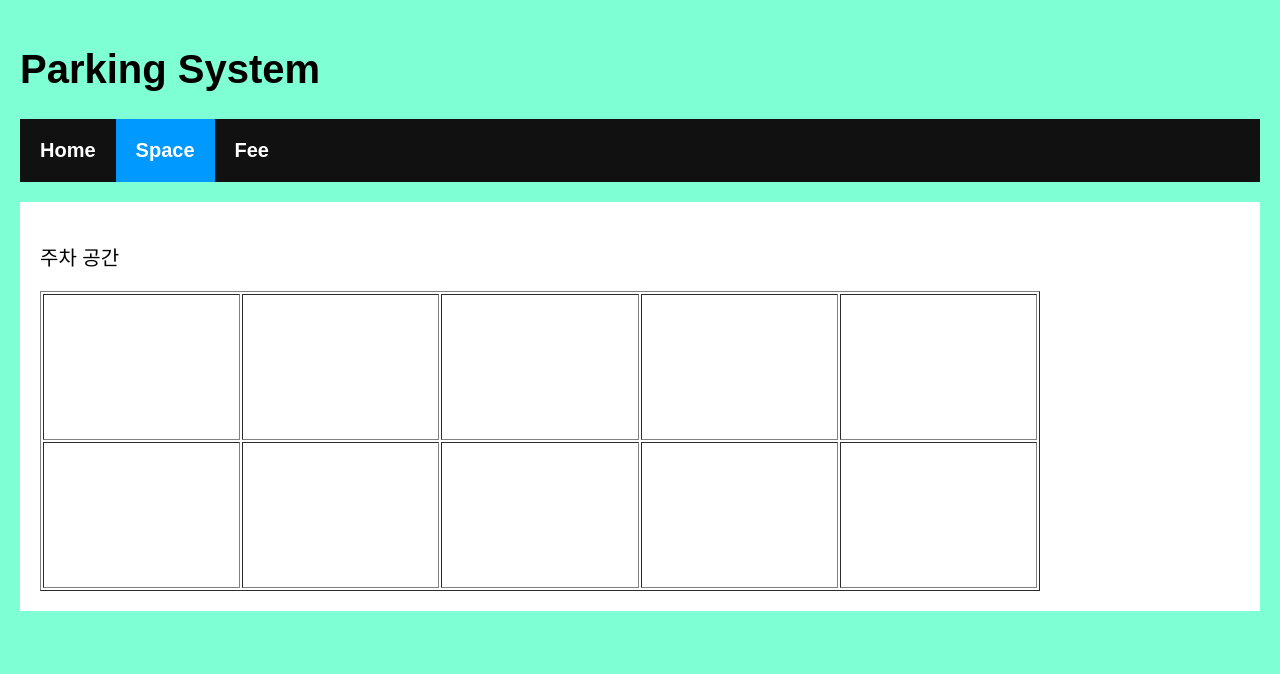
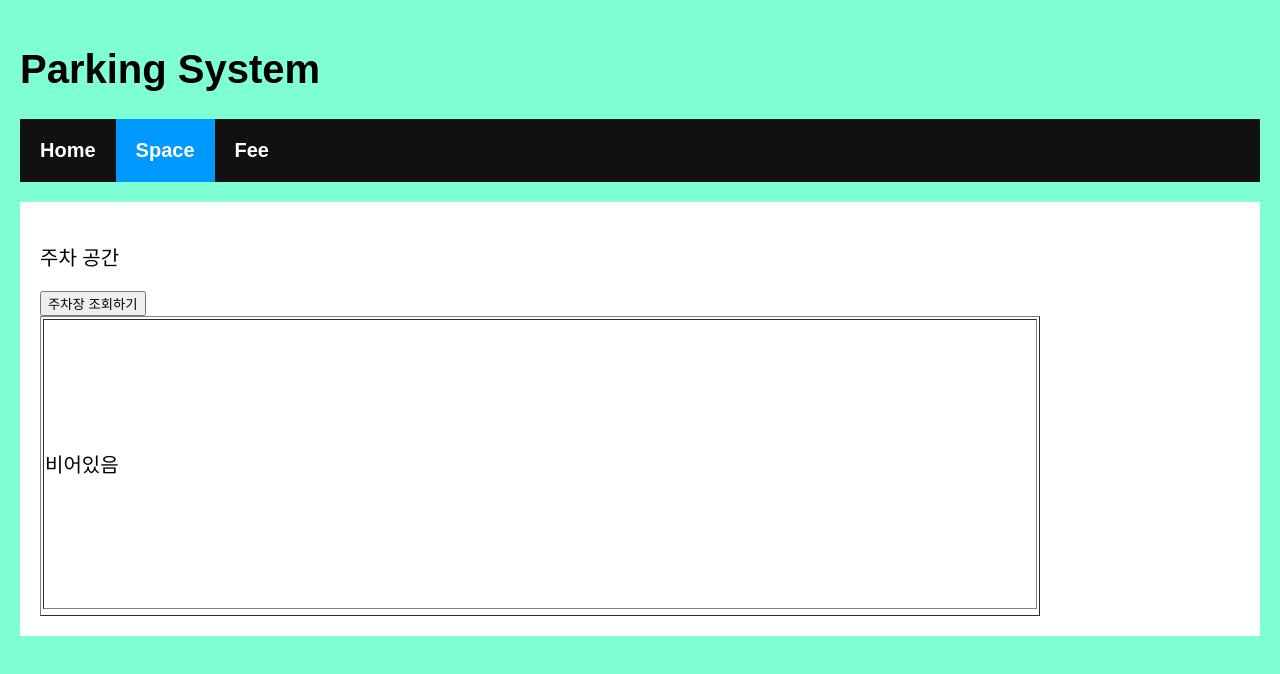
Before and after one commit to mincheol-creator/ParkingSystem, a React (Create React App) app in the folder parkingsystem/: page /#/space in a window 1280 px wide. Shown: the top 674 px of the page. Built offline with nearby package versions, Linux system fonts and the light colour scheme.

Commit message:
insert update 구현중

```diff
--- a/parkingsystem/src/Home.jsx
+++ b/parkingsystem/src/Home.jsx
@@ -32,7 +32,7 @@ class Home extends Component {
             })
             .then(returnData => {
               if (returnData.data.message) {
-                alert("Update OK");
+                alert(changenumber + "번 주차장 사용합니다.");
               } else {
                 alert("오류");
               }
--- a/parkingsystem/src/Space.jsx
+++ b/parkingsystem/src/Space.jsx
@@ -1,25 +1,64 @@
 import React, { Component } from "react";
+import axios from "axios";
+axios.defaults.withCredentials = true;
+const headers = { withCredentials: true };
 
 class Space extends Component {
+  state = {
+    notuseStyle: "inline-block",
+    useStyle: "none",
+    resultCarNumber: []
+  };
+
+  parkinglot = () => {
+    axios
+      .post("http://localhost:8080/member/findall", headers)
+      .then(returnData => {
+        if (returnData.data.message) {
+          const carNumbers = returnData.data.message;
+          const carNumberList = carNumbers.map(item => (
+            <td>{item.carnumber}</td>
+          ));
+
+          console.log(carNumberList);
+
+          this.setState({
+            resultCarNumber: carNumberList
+          });
+          // console.log(returnData.data.message);
+          // console.log(number0);
+        } else {
+          alert("오류");
+        }
+        //console.log(returnData.data.message);
+      })
+      .catch(err => {
+        console.log(err);
+      });
+  };
+
   render() {
+    const notuseStyle = {
+      display: this.state.notuseStyle
+    };
+    const useStyle = {
+      display: this.state.useStyle
+    };
     return (
       <div>
         <p>주차 공간</p>
+        <button onClick={this.parkinglot}>주차장 조회하기</button>
         <table border="1" width="1000px" height="300px">
-          <tr>
-            <td></td>
-            <td></td>
-            <td></td>
-            <td></td>
-            <td></td>
-          </tr>
-          <tr>
-            <td></td>
-            <td></td>
-            <td></td>
-            <td></td>
-            <td></td>
-          </tr>
+          <thead></thead>
+          <tbody>
+            <tr>
+              <td>
+                <div style={notuseStyle}>비어있음</div>
+                <div style={useStyle}>사용중</div>
+              </td>
+            </tr>
+            <tr>{this.state.resultCarNumber}</tr>
+          </tbody>
         </table>
       </div>
     );
```
Also changed, not shown: 1 other file (tests, documents, lock files or other folders).
